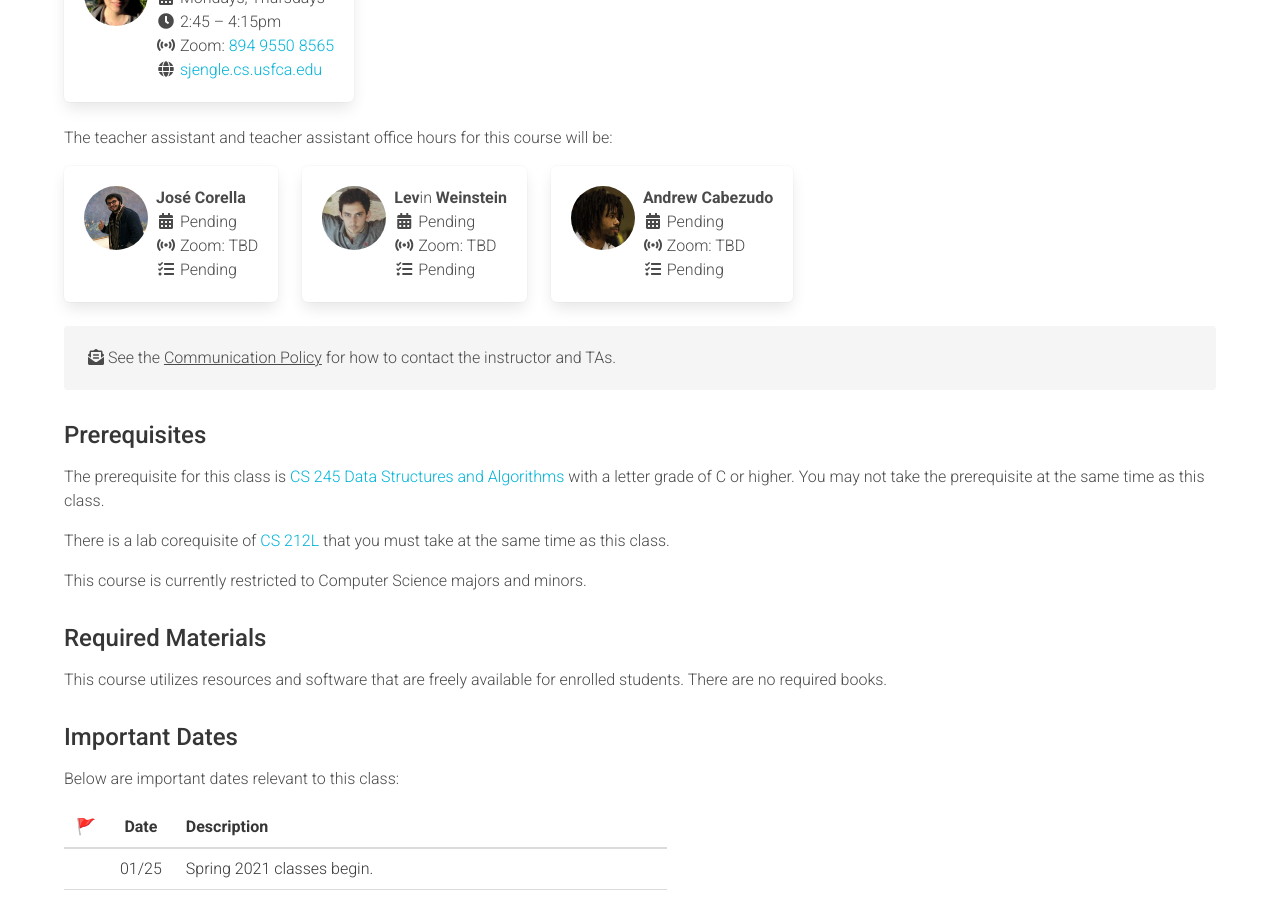
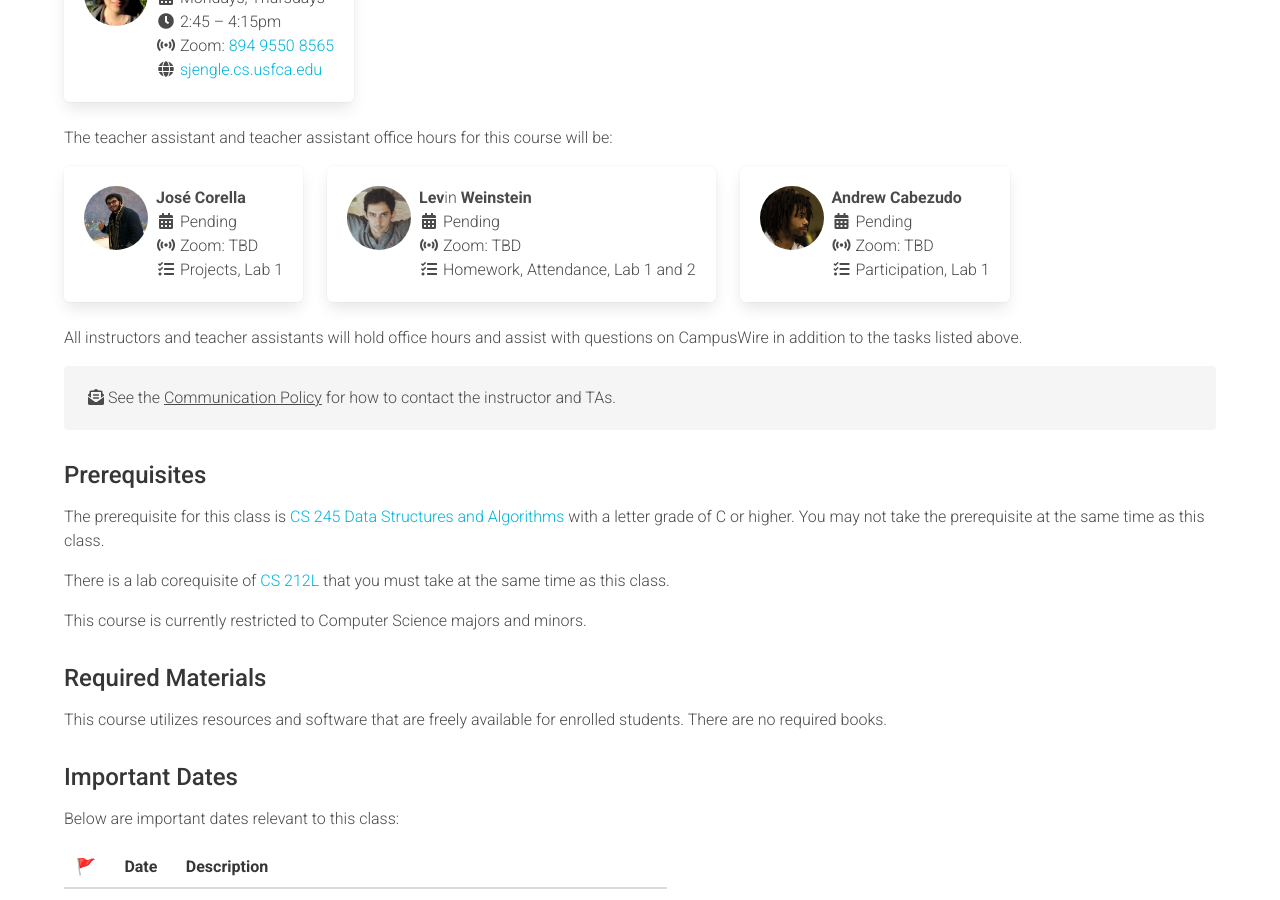
Before and after one commit to usf-cs212-spring2021/usf-cs212-spring2021.github.io, a Jekyll site: the page built from syllabus.md, in a window 1280 px wide and 900 px high, scrolled down 2085 px. Built offline with Jekyll 4.4.1, drawn with Linux system fonts in a browser that asks for light colours; comment, search, counter and statistics services are not loaded.

Commit message:
Updated TA information

```diff
--- a/syllabus.md
+++ b/syllabus.md
@@ -174,7 +174,7 @@ The teacher assistant and teacher assistant office hours for this course will be
           <br/>
 
           <i class="fa-fw fas fa-tasks bump"></i>
-          Pending
+          Projects, Lab 1
         </div>
       </div>
       <!-- end nested columns -->
@@ -202,7 +202,7 @@ The teacher assistant and teacher assistant office hours for this course will be
           <br/>
 
           <i class="fa-fw fas fa-tasks bump"></i>
-          Pending
+          Homework, Attendance, Lab 1 and 2
         </div>
       </div>
       <!-- end nested columns -->
@@ -230,13 +230,15 @@ The teacher assistant and teacher assistant office hours for this course will be
           <br/>
 
           <i class="fa-fw fas fa-tasks bump"></i>
-          Pending
+          Participation, Lab 1
         </div>
       </div>
       <!-- end nested columns -->
     </div>
   </div>
 </div>
+
+All instructors and teacher assistants will hold office hours and assist with questions on CampusWire in addition to the tasks listed above.
 
 <i class="fas fa-envelope-open-text"></i>
 See the [Communication Policy](#communication-policy) for how to contact the instructor and TAs.
```
